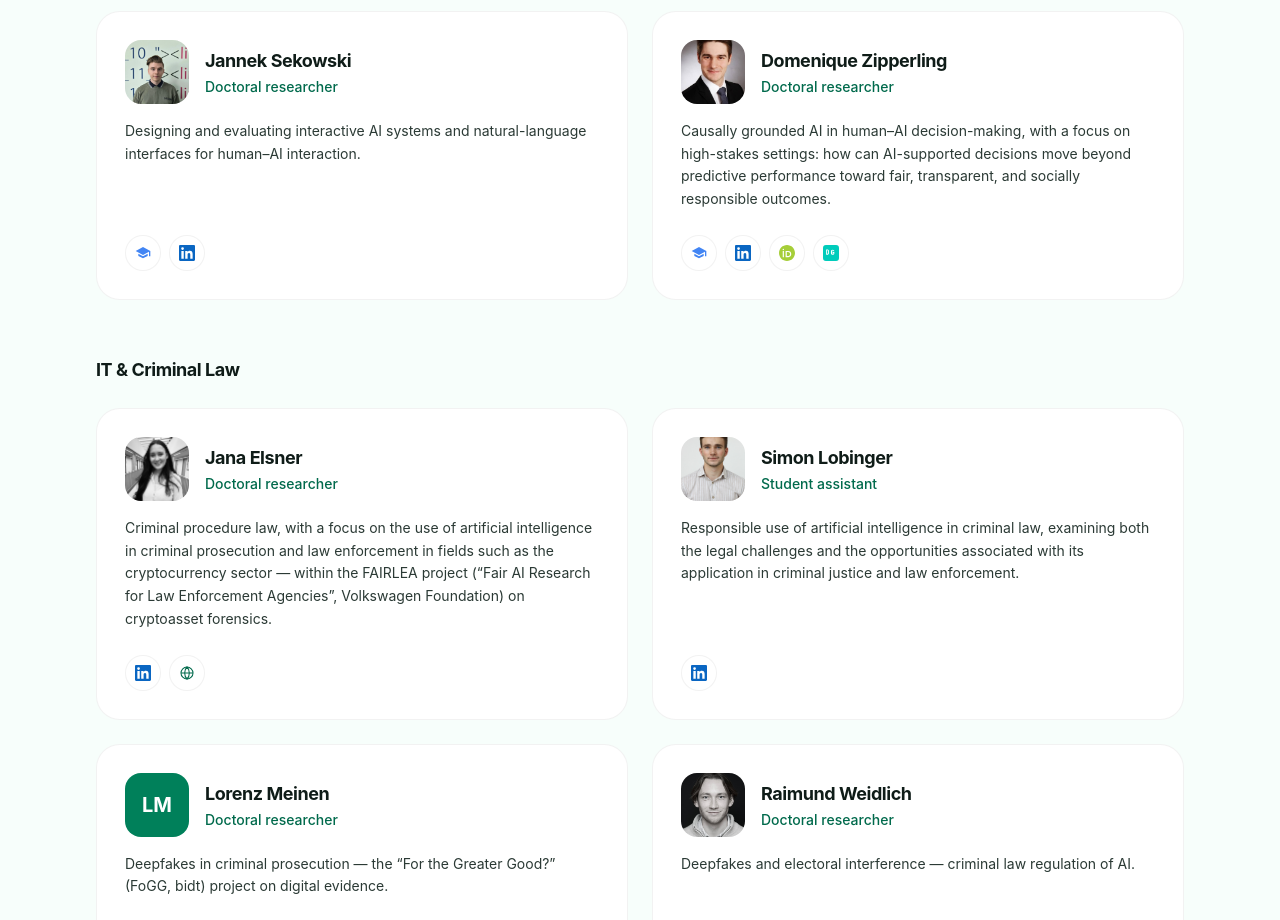
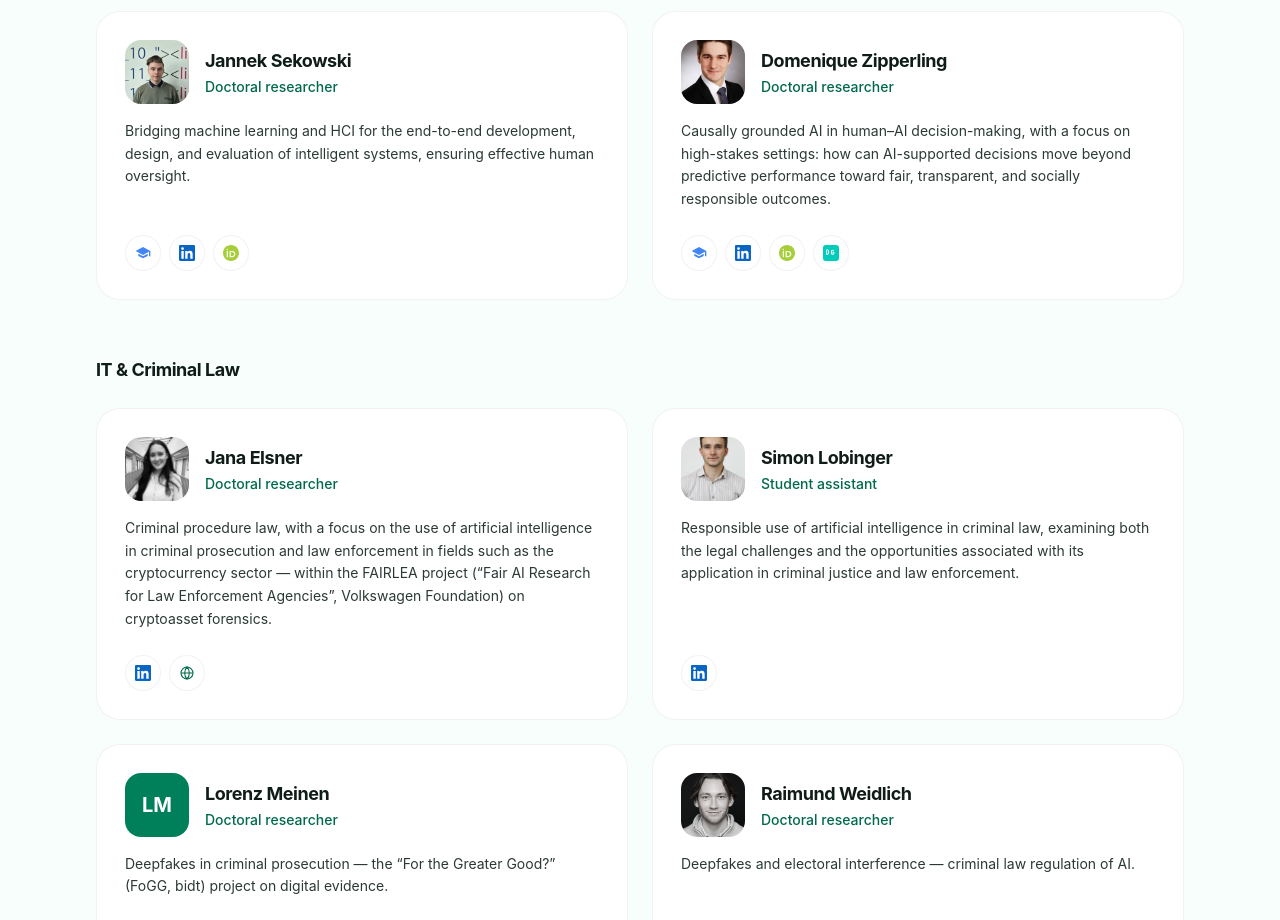
Before and after one commit to ishumancentricai/ai-responsibility-centre, a React (Vite) app: page /#/team in a window 1280 px wide. Shown: the part 4480-5400 px from the top of the page. Built offline with nearby package versions, Linux system fonts and the light colour scheme.

Commit message:
Update: Bio Jannek

```diff
--- a/src/data/content.js
+++ b/src/data/content.js
@@ -554,11 +554,11 @@ export const PHDS = [
     group: 'cs',
     image: '/team/jannek-sekowski.jpg',
     research:
-      'Designing and evaluating interactive AI systems and natural-language interfaces for human–AI interaction.',
+      'Bridging machine learning and HCI for the end-to-end development, design, and evaluation of intelligent systems, ensuring effective human oversight.',
     links: {
       scholar: 'https://scholar.google.com/citations?user=rf9UGl8AAAAJ',
       linkedin: 'https://www.linkedin.com/in/jannek-sekowski-59327b251/',
-      orcid: '',
+      orcid: 'https://orcid.org/0009-0006-3324-7837',
       researchgate: '',
     },
   },
```
